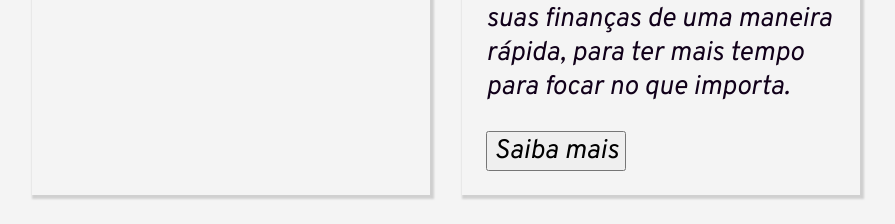
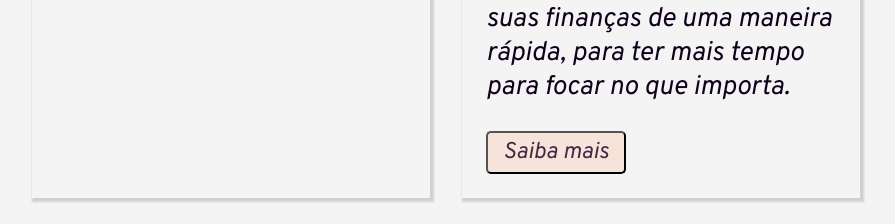
Before and after one commit to yannidilly/MAfin, a React (Create React App) app: page / in a window 1280 px wide. Shown: the part 1946-2170 px from the top of the page, without its empty margins (194-1089 px from the left). Built offline with nearby package versions, Linux system fonts and the light colour scheme.

Commit message:
cria estilização padrão para botão

```diff
--- a/src/styles/index.css
+++ b/src/styles/index.css
@@ -33,7 +33,16 @@ h2 {
   font-size: calc(4vh - 0.1vw);
 }
 
-p, a, button {
+p, a {
   font-family: var(--text);
   font-size: calc(3.5vh - 0.1vw);
 }
+
+button {
+  background-color: #ff965d2c;
+  border-radius: 5px;
+  color: var(--dark);
+  font-family: var(--text);
+  font-size: calc(3vh - 0.1vw);
+  padding: 5px 15px;
+}
```
